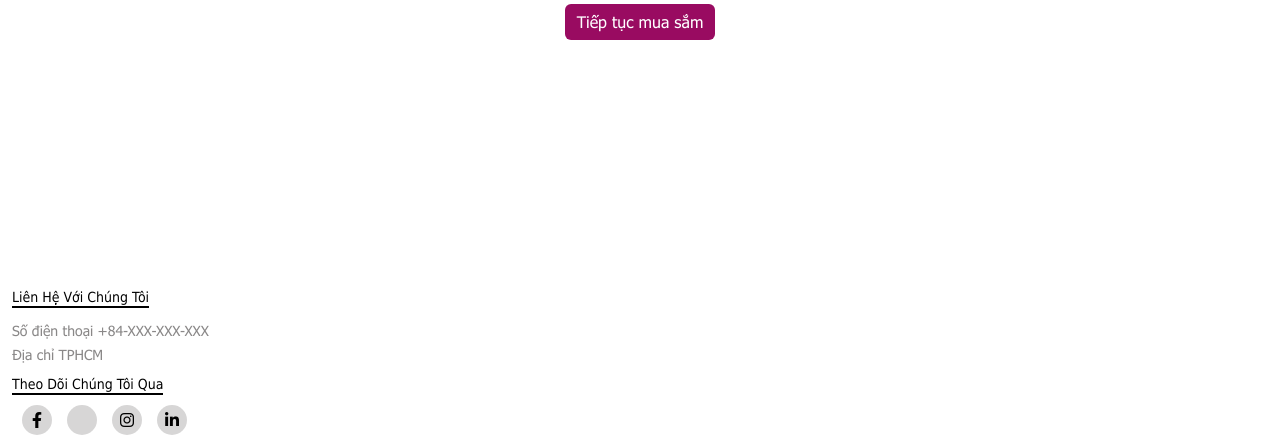
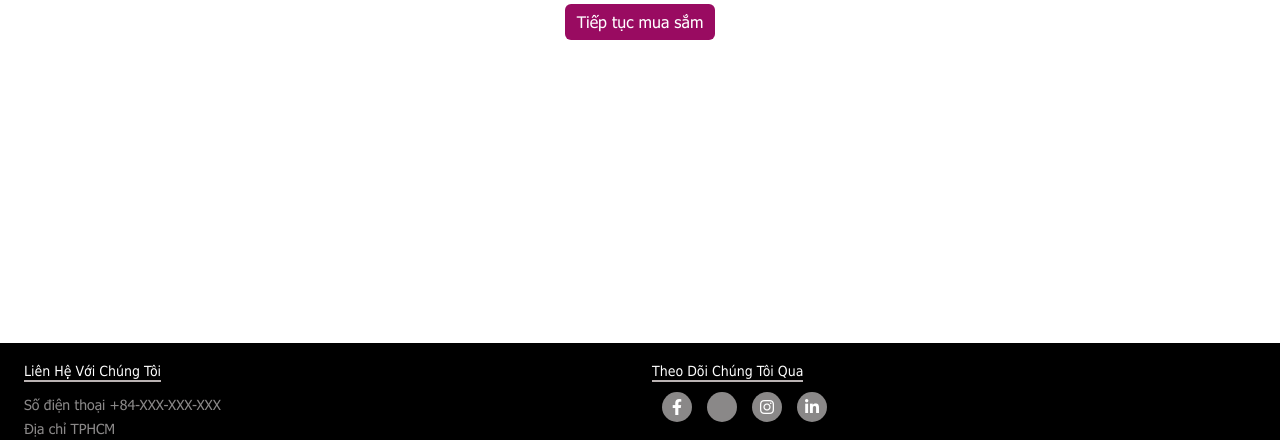
Before and after one commit to ngthachminhthanh/E-commerce-website-8Clothes, a PHP site: page /Resources/php/cart.php in a window 1280 px wide. Shown: the part 360-800 px from the top of the page. Run offline with PHP 8.4, Linux system fonts and the light colour scheme; some libraries are stand-ins or nearby versions.

Commit message:
Update style.css
Chỉnh lại màu và bố cục footer

```diff
--- a/Resources/CSS/style.css
+++ b/Resources/CSS/style.css
@@ -169,6 +169,7 @@ header #header__nav li a:hover:after {
 
 #content .phanloai h2{
     font-size: 16px;
+    font-weight: bold;
 }
 
 .phanloai .loai {
@@ -327,10 +328,11 @@ header #header__nav li a:hover:after {
 }
 
 .footer {
-	background-color: gray;
+    display: flex;
+    justify-content:space-around;
+	background-color: #000 !important;
     overflow: hidden;
     position: fixed;
-	background-color: #fff;
 	width: 100%;
     bottom: 0;
 }
@@ -350,16 +352,16 @@ ul {
 }
 
 .footer-col {
-    width: 50%;
-	padding: 5px 15px;
+    width: 50% !important;
+	padding-top: 20px;
 }
 
 .footer-col h4 {
     font-size: 14px;
     width: max-content;
-    border-bottom: 2px solid #000;
+    border-bottom: 2px solid #bab3b3;
 	text-transform: capitalize;
-	color: #000;
+	color: #fff;
 	margin-bottom: 10px;
 	font-weight: 500;
 	position: relative;
@@ -377,8 +379,8 @@ ul {
 }
 
 .footer-col .social-links a {
-	color: #000;
-	background-color: rgba(53, 51, 51, 0.2);
+	color: #fff;
+	background-color: #8a8888;
 	display: inline-block;
 	height: 30px;
 	width: 30px;
```
